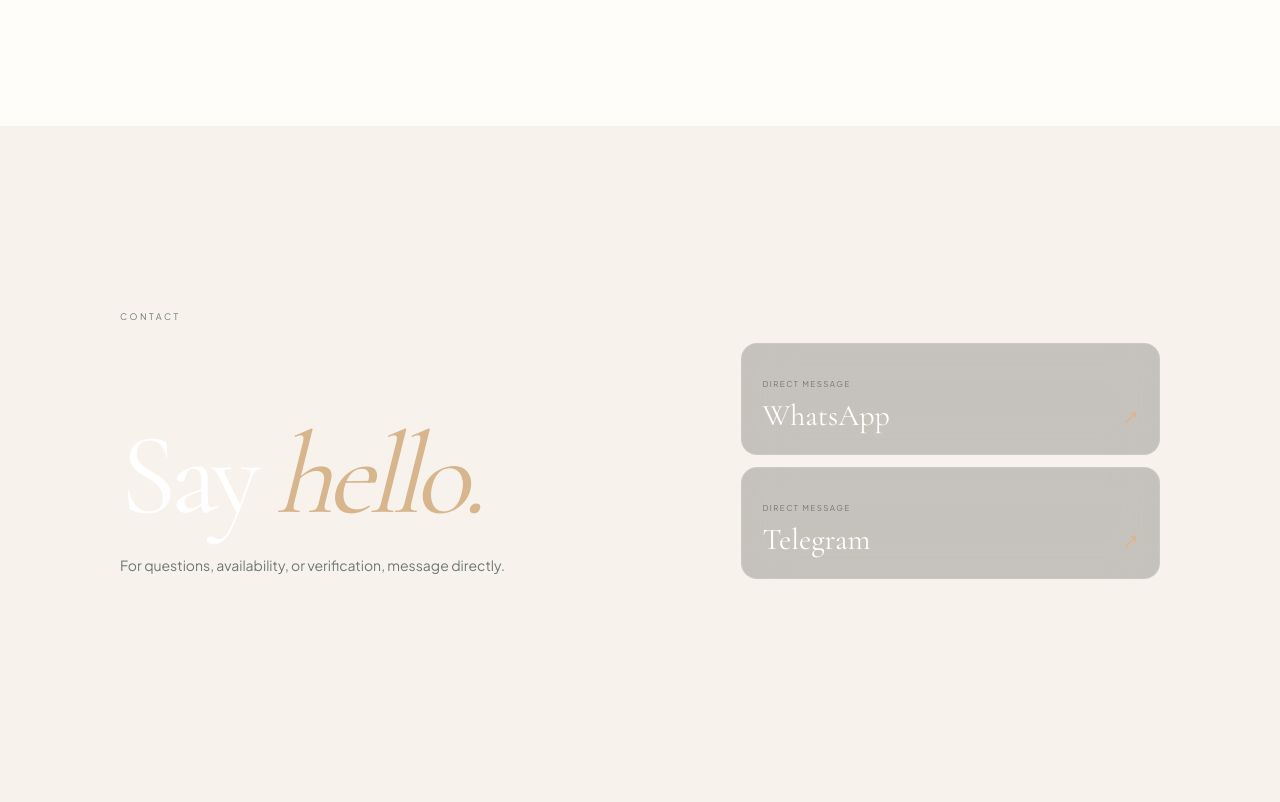
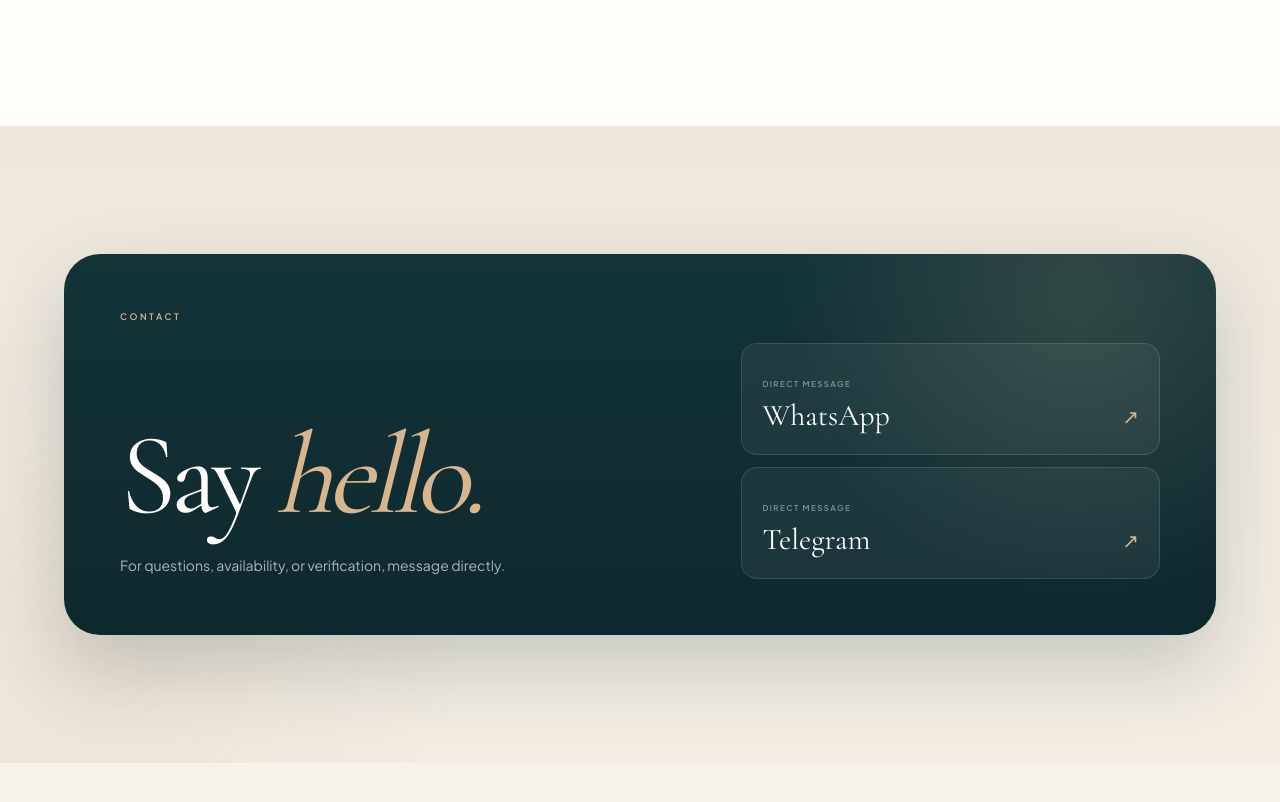
Before and after one commit to MohitAhlawat93/dancer-portfolio, a Next.js app: page / in a window 1280 px wide. Shown: the part 5120-5922 px from the top of the page. Built offline with nearby package versions, Linux system fonts and the light colour scheme; no server answers.

Commit message:
design(option-2): create premium deep contact panel

```diff
--- a/components/sections/Contact.tsx
+++ b/components/sections/Contact.tsx
@@ -15,17 +15,17 @@ export function Contact() {
   ];
 
   return (
-    <section id="contact" className="section-slate relative overflow-hidden px-5 py-20 text-white sm:px-6 sm:py-24 lg:px-16 lg:py-32">
+    <section id="contact" className="section-soft relative overflow-hidden px-5 py-20 sm:px-6 sm:py-24 lg:px-16 lg:py-32">
       <div className="relative z-10 mx-auto max-w-[1500px]">
-        <div className="depth-card glass-panel prism-edge rounded-[2rem] p-6 sm:p-10 lg:p-14">
-          <p className="text-[9px] uppercase tracking-[.28em] text-muted">Contact</p>
+        <div className="section-deep overflow-hidden rounded-[2.25rem] p-6 shadow-[0_32px_80px_rgba(18,51,56,.2)] sm:p-10 lg:p-14">
+          <p className="text-[9px] font-semibold uppercase tracking-[.28em] text-[#d7b58d]">Contact</p>
 
           <div className="mt-5 grid gap-10 lg:grid-cols-[1fr_.72fr] lg:items-end">
             <div>
-              <h2 className="font-display text-[clamp(4rem,9vw,8rem)] font-light leading-[.82] tracking-[-.055em]">
-                Say <span className="italic text-accent-soft">hello.</span>
+              <h2 className="font-display text-[clamp(4rem,9vw,8rem)] font-light leading-[.82] tracking-[-.055em] text-[#fffdf9]">
+                Say <span className="italic text-[#d7b58d]">hello.</span>
               </h2>
-              <p className="mt-7 max-w-xl text-sm leading-7 text-muted">
+              <p className="mt-7 max-w-xl text-sm leading-7 text-white/65">
                 For questions, availability, or verification, message directly.
               </p>
             </div>
@@ -37,13 +37,13 @@ export function Contact() {
                   href={channel.href}
                   target={channel.configured ? "_blank" : undefined}
                   rel={channel.configured ? "noreferrer" : undefined}
-                  className="depth-card relative flex min-h-28 items-end justify-between rounded-2xl border border-white/[.09] bg-black/20 p-5 backdrop-blur-xl"
+                  className="group flex min-h-28 items-end justify-between rounded-2xl border border-white/12 bg-white/[.055] p-5 transition hover:-translate-y-1 hover:border-white/25 hover:bg-white/[.09]"
                 >
                   <div>
-                    <p className="text-[8px] uppercase tracking-[.18em] text-muted">Direct message</p>
-                    <p className="mt-2 font-display text-3xl font-light">{channel.label}</p>
+                    <p className="text-[8px] font-semibold uppercase tracking-[.18em] text-white/45">Direct message</p>
+                    <p className="mt-2 font-display text-3xl font-light text-white">{channel.label}</p>
                   </div>
-                  <span className="mb-1 text-xl text-accent-soft">↗</span>
+                  <span className="mb-1 text-xl text-[#d7b58d] transition group-hover:translate-x-1">↗</span>
                 </a>
               ))}
             </div>
```
